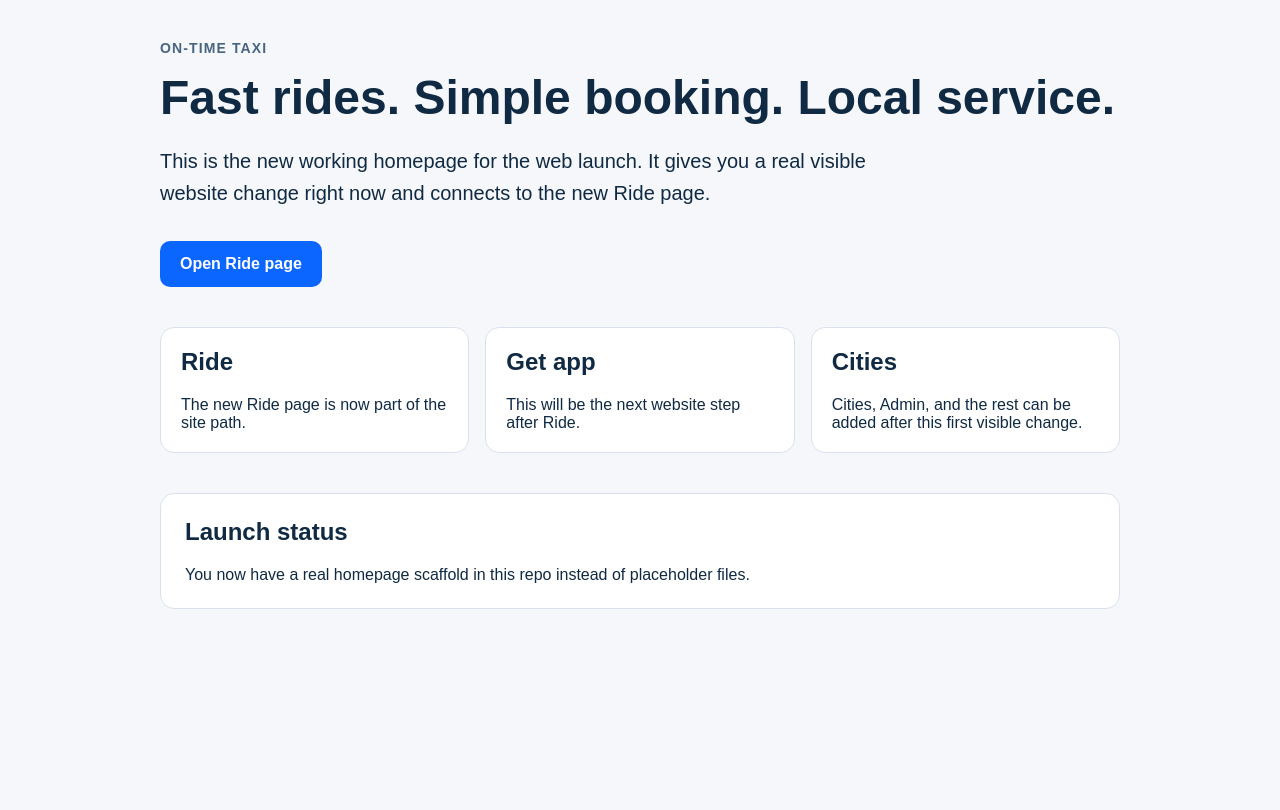
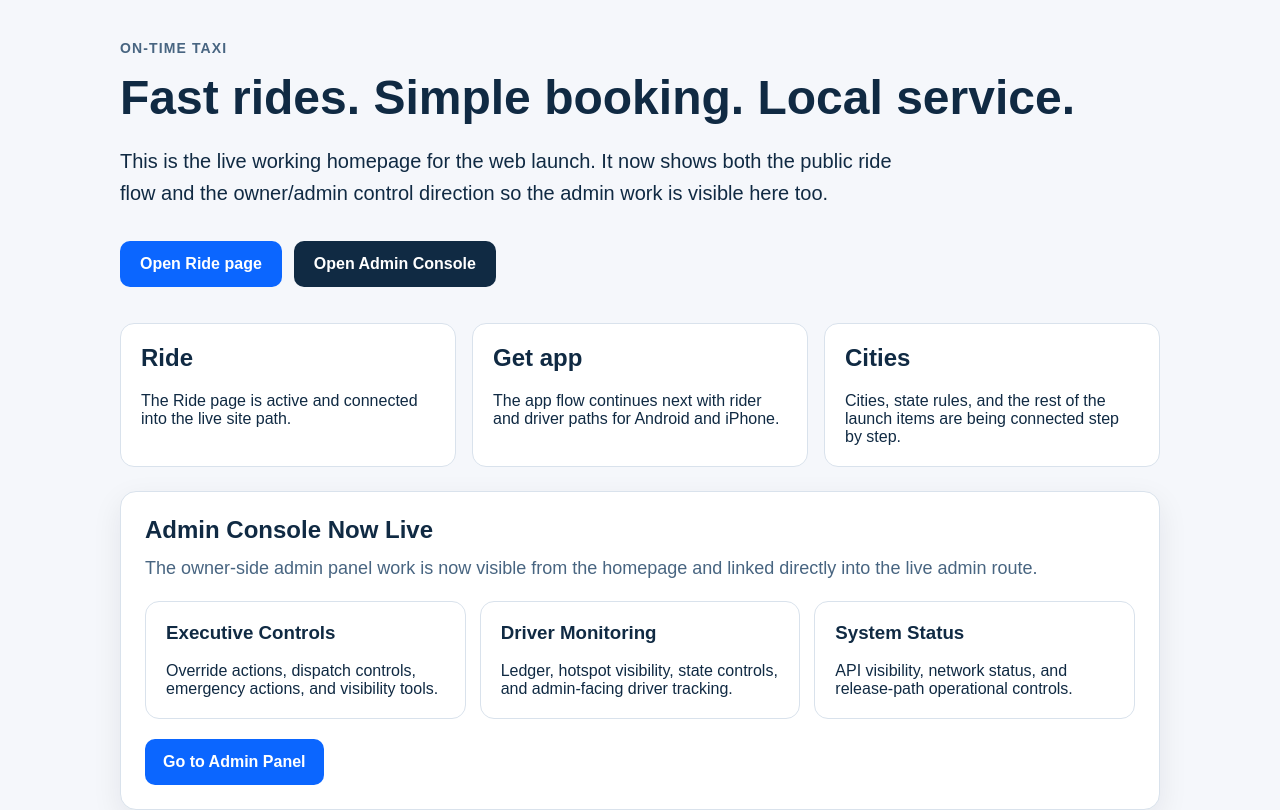
Before and after one commit to Neocryptz369369/ontimetaxipages, a Next.js app: page / in a window 1280 px wide. Shown: the top 810 px of the page. Built offline with nearby package versions, Linux system fonts and the light colour scheme.

Commit message:
Show admin console visibility on homepage

```diff
--- a/src/app/page.tsx
+++ b/src/app/page.tsx
@@ -1,4 +1,13 @@
 import Link from "next/link";
+
+function cardStyle(): React.CSSProperties {
+  return {
+    background: "#ffffff",
+    border: "1px solid #d9e2ec",
+    borderRadius: "14px",
+    padding: "20px",
+  };
+}
 
 export default function HomePage() {
   return (
@@ -7,9 +16,10 @@ export default function HomePage() {
         fontFamily: "Arial, sans-serif",
         minHeight: "100vh",
         color: "#102a43",
+        background: "#f5f7fb",
       }}
     >
-      <section style={{ maxWidth: "960px", margin: "0 auto", padding: "40px 20px 72px" }}>
+      <section style={{ maxWidth: "1040px", margin: "0 auto", padding: "40px 20px 72px" }}>
         <p
           style={{
             margin: 0,
@@ -27,12 +37,12 @@ export default function HomePage() {
           Fast rides. Simple booking. Local service.
         </h1>
 
-        <p style={{ fontSize: "20px", lineHeight: 1.6, maxWidth: "760px", marginBottom: "32px" }}>
-          This is the new working homepage for the web launch. It gives you a real visible website
-          change right now and connects to the new Ride page.
+        <p style={{ fontSize: "20px", lineHeight: 1.6, maxWidth: "780px", marginBottom: "32px" }}>
+          This is the live working homepage for the web launch. It now shows both the public ride flow
+          and the owner/admin control direction so the admin work is visible here too.
         </p>
 
-        <div style={{ display: "flex", gap: "12px", flexWrap: "wrap", marginBottom: "40px" }}>
+        <div style={{ display: "flex", gap: "12px", flexWrap: "wrap", marginBottom: "36px" }}>
           <Link
             href="/ride"
             style={{
@@ -46,6 +56,20 @@ export default function HomePage() {
           >
             Open Ride page
           </Link>
+
+          <Link
+            href="/admin"
+            style={{
+              background: "#102a43",
+              color: "#ffffff",
+              padding: "14px 20px",
+              borderRadius: "10px",
+              textDecoration: "none",
+              fontWeight: 700,
+            }}
+          >
+            Open Admin Console
+          </Link>
         </div>
 
         <div
@@ -53,28 +77,112 @@ export default function HomePage() {
             display: "grid",
             gridTemplateColumns: "repeat(auto-fit, minmax(220px, 1fr))",
             gap: "16px",
-            marginBottom: "40px",
+            marginBottom: "24px",
           }}
         >
-          <div style={{ background: "#ffffff", border: "1px solid #d9e2ec", borderRadius: "14px", padding: "20px" }}>
+          <div style={cardStyle()}>
             <h2 style={{ marginTop: 0 }}>Ride</h2>
-            <p style={{ marginBottom: 0 }}>The new Ride page is now part of the site path.</p>
+            <p style={{ marginBottom: 0 }}>
+              The Ride page is active and connected into the live site path.
+            </p>
           </div>
-          <div style={{ background: "#ffffff", border: "1px solid #d9e2ec", borderRadius: "14px", padding: "20px" }}>
+
+          <div style={cardStyle()}>
             <h2 style={{ marginTop: 0 }}>Get app</h2>
-            <p style={{ marginBottom: 0 }}>This will be the next website step after Ride.</p>
+            <p style={{ marginBottom: 0 }}>
+              The app flow continues next with rider and driver paths for Android and iPhone.
+            </p>
           </div>
-          <div style={{ background: "#ffffff", border: "1px solid #d9e2ec", borderRadius: "14px", padding: "20px" }}>
+
+          <div style={cardStyle()}>
             <h2 style={{ marginTop: 0 }}>Cities</h2>
-            <p style={{ marginBottom: 0 }}>Cities, Admin, and the rest can be added after this first visible change.</p>
+            <p style={{ marginBottom: 0 }}>
+              Cities, state rules, and the rest of the launch items are being connected step by step.
+            </p>
           </div>
         </div>
+
+        <section
+          style={{
+            background: "#ffffff",
+            border: "1px solid #d9e2ec",
+            borderRadius: "16px",
+            padding: "24px",
+            marginBottom: "24px",
+            boxShadow: "0 10px 30px rgba(15, 23, 42, 0.08)",
+          }}
+        >
+          <h2 style={{ marginTop: 0, marginBottom: "10px" }}>Admin Console Now Live</h2>
+          <p style={{ fontSize: "18px", lineHeight: 1.6, color: "#486581", marginTop: 0 }}>
+            The owner-side admin panel work is now visible from the homepage and linked directly into
+            the live admin route.
+          </p>
+
+          <div
+            style={{
+              display: "grid",
+              gridTemplateColumns: "repeat(auto-fit, minmax(220px, 1fr))",
+              gap: "14px",
+              marginTop: "18px",
+            }}
+          >
+            <div style={cardStyle()}>
+              <h3 style={{ marginTop: 0 }}>Executive Controls</h3>
+              <p style={{ marginBottom: 0 }}>
+                Override actions, dispatch controls, emergency actions, and visibility tools.
+              </p>
+            </div>
+            <div style={cardStyle()}>
+              <h3 style={{ marginTop: 0 }}>Driver Monitoring</h3>
+              <p style={{ marginBottom: 0 }}>
+                Ledger, hotspot visibility, state controls, and admin-facing driver tracking.
+              </p>
+            </div>
+            <div style={cardStyle()}>
+              <h3 style={{ marginTop: 0 }}>System Status</h3>
+              <p style={{ marginBottom: 0 }}>
+                API visibility, network status, and release-path operational controls.
+              </p>
+            </div>
+          </div>
+
+          <div style={{ marginTop: "20px" }}>
+            <Link
+              href="/admin"
+              style={{
+                display: "inline-block",
+                background: "#0b66ff",
+                color: "#ffffff",
+                padding: "14px 18px",
+                borderRadius: "10px",
+                textDecoration: "none",
+                fontWeight: 700,
+              }}
+            >
+              Go to Admin Panel
+            </Link>
+          </div>
+        </section>
 
         <div style={{ background: "#ffffff", border: "1px solid #d9e2ec", borderRadius: "14px", padding: "24px" }}>
           <h2 style={{ marginTop: 0 }}>Launch status</h2>
           <p style={{ marginBottom: 0 }}>
-            You now have a real homepage scaffold in this repo instead of placeholder files.
+            The homepage now shows visible progress for both the public website and the admin-panel work.
           </p>
+        </div>
+
+        <div style={{ display: "flex", justifyContent: "flex-end", marginTop: "32px" }}>
+          <Link
+            href="/admin"
+            style={{
+              color: "#0b66ff",
+              textDecoration: "none",
+              fontWeight: 700,
+              fontSize: "18px",
+            }}
+          >
+            Admin @
+          </Link>
         </div>
       </section>
     </main>
```
